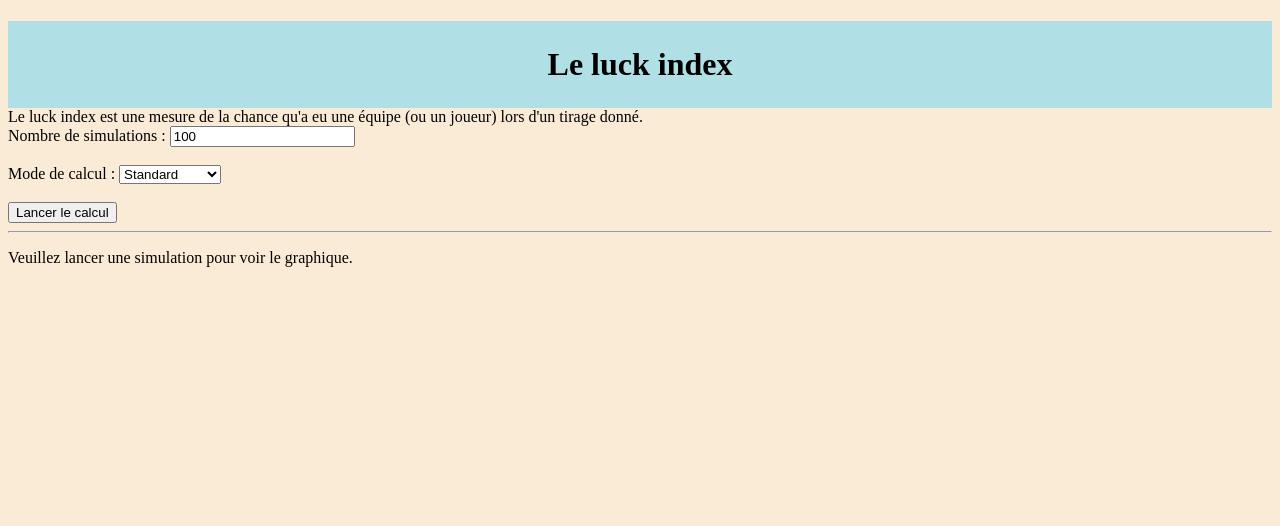
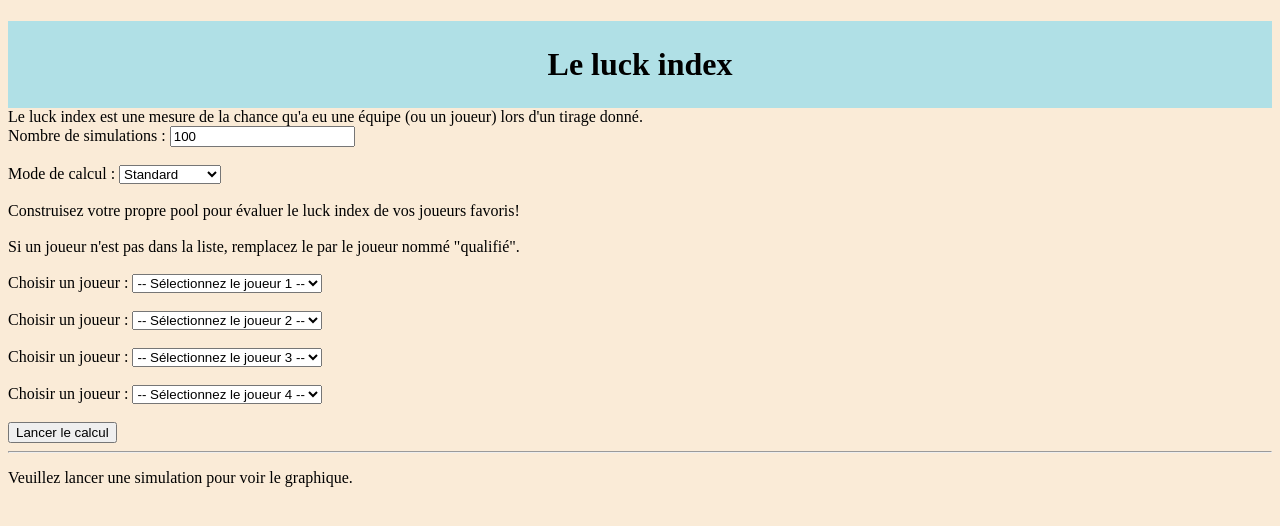
Before and after one commit to merlin-cc/LuckIndex, a Flask app: template templates/welcome.html in a window 1280 px wide. Shown: the top 526 px of the page. Run offline with Flask 3, Linux system fonts and the light colour scheme; the template is opened without the code that fills it, so the values that code supplies are empty; parts of the project's set-up code (start-up, migrations or seed data) failed here and were passed over.

Commit message:
Creation des pools Part 1

```diff
--- a/app.py
+++ b/app.py
@@ -6,6 +6,25 @@ matplotlib.use('Agg')
 import io
 import base64
 
+######-----------Logique python---------------######
+
+data = pd.read_csv('tennisATPRanking.csv')
+
+list_players = total_players_list(data)
+
+players_name = get_players_name(data)
+players_name.sort()
+
+distributions = run_simulation(list_players, 100)
+real_draw = createDraws(list_players)
+luckIndex = luck_index(list_players, distributions, real_draw)
+
+display_random(distributions, luckIndex, list_players, 3)
+
+img = io.BytesIO()
+plt.savefig(img, format='png', bbox_inches='tight')
+img.seek(0) # Revenir au début du fichier virtuel
+plt.close()
 
 ######-----------Définition de l'app---------------######
 
@@ -43,7 +62,7 @@ def welcome():
 
         image_a_afficher = base64.b64encode(img.getvalue()).decode('utf8')
 
-    return render_template("welcome.html", plot_url=image_a_afficher)
+    return render_template("welcome.html", plot_url=image_a_afficher, joueurs = players_name)
 
 
 
--- a/templates/welcome.html
+++ b/templates/welcome.html
@@ -25,6 +25,52 @@
 
       <br><br>
 
+      <label>Construisez votre propre pool pour évaluer le luck index de vos joueurs favoris!</label>
+      <br><br>
+
+      <label>Si un joueur n'est pas dans la liste, remplacez le par le joueur nommé "qualifié".</label>
+      <br><br>
+
+      <label for="select_joueur">Choisir un joueur :</label>
+      <select id="select_joueur" name="joueur_rg">
+        <option value="" disabled selected>-- Sélectionnez le joueur 1 --</option>
+        {% for joueur in joueurs %}
+        <option value="{{ joueur }}">{{ joueur }}</option>
+        {% endfor %}
+      </select>
+
+      <br><br>
+
+      <label for="select_joueur">Choisir un joueur :</label>
+      <select id="select_joueur" name="joueur_rg">
+        <option value="" disabled selected>-- Sélectionnez le joueur 2 --</option>
+        {% for joueur in joueurs %}
+        <option value="{{ joueur }}">{{ joueur }}</option>
+        {% endfor %}
+      </select>
+
+      <br><br>
+
+      <label for="select_joueur">Choisir un joueur :</label>
+      <select id="select_joueur" name="joueur_rg">
+        <option value="" disabled selected>-- Sélectionnez le joueur 3 --</option>
+        {% for joueur in joueurs %}
+        <option value="{{ joueur }}">{{ joueur }}</option>
+        {% endfor %}
+      </select>
+
+      <br><br>
+
+      <label for="select_joueur">Choisir un joueur :</label>
+      <select id="select_joueur" name="joueur_rg">
+        <option value="" disabled selected>-- Sélectionnez le joueur 4 --</option>
+        {% for joueur in joueurs %}
+        <option value="{{ joueur }}">{{ joueur }}</option>
+        {% endfor %}
+      </select>
+
+      <br><br>
+
       <button type="submit">Lancer le calcul</button>
     </form>
 
```
Also changed, not shown: Player.py (+7 -0 lines).
